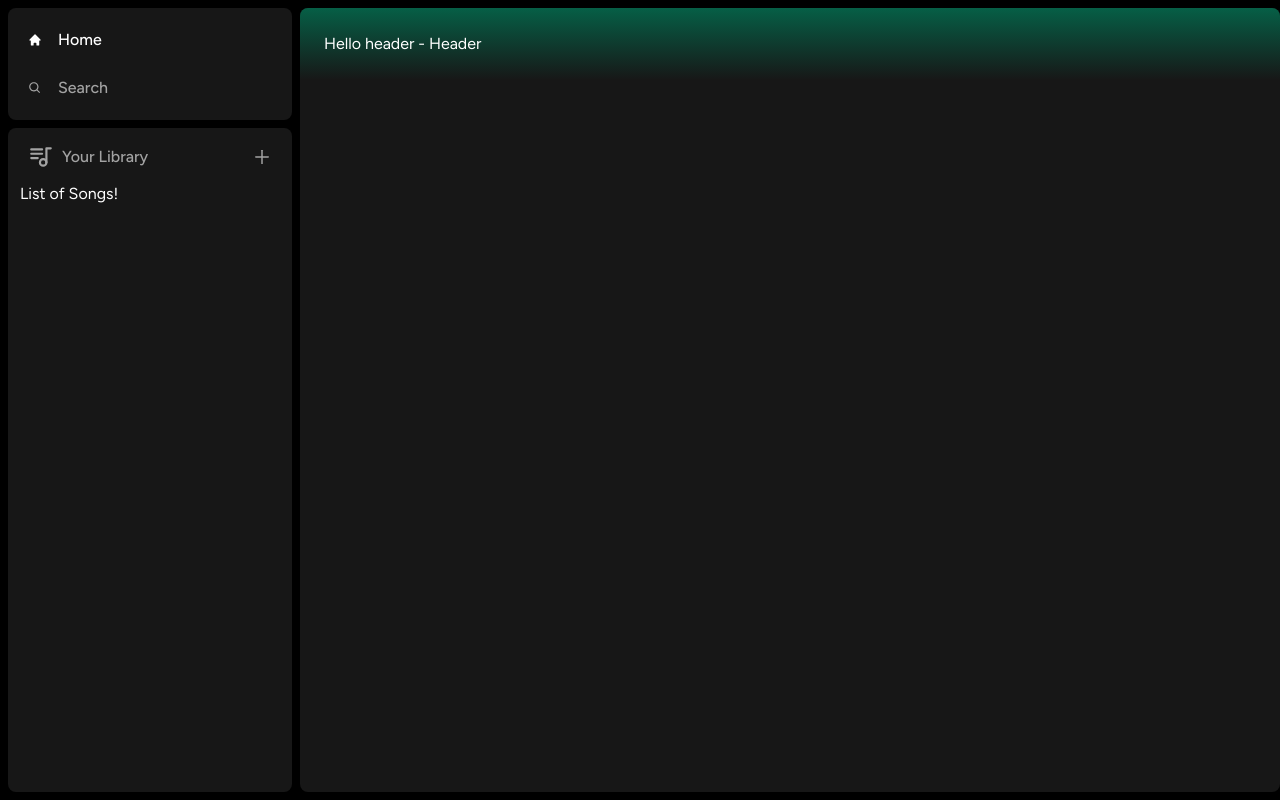
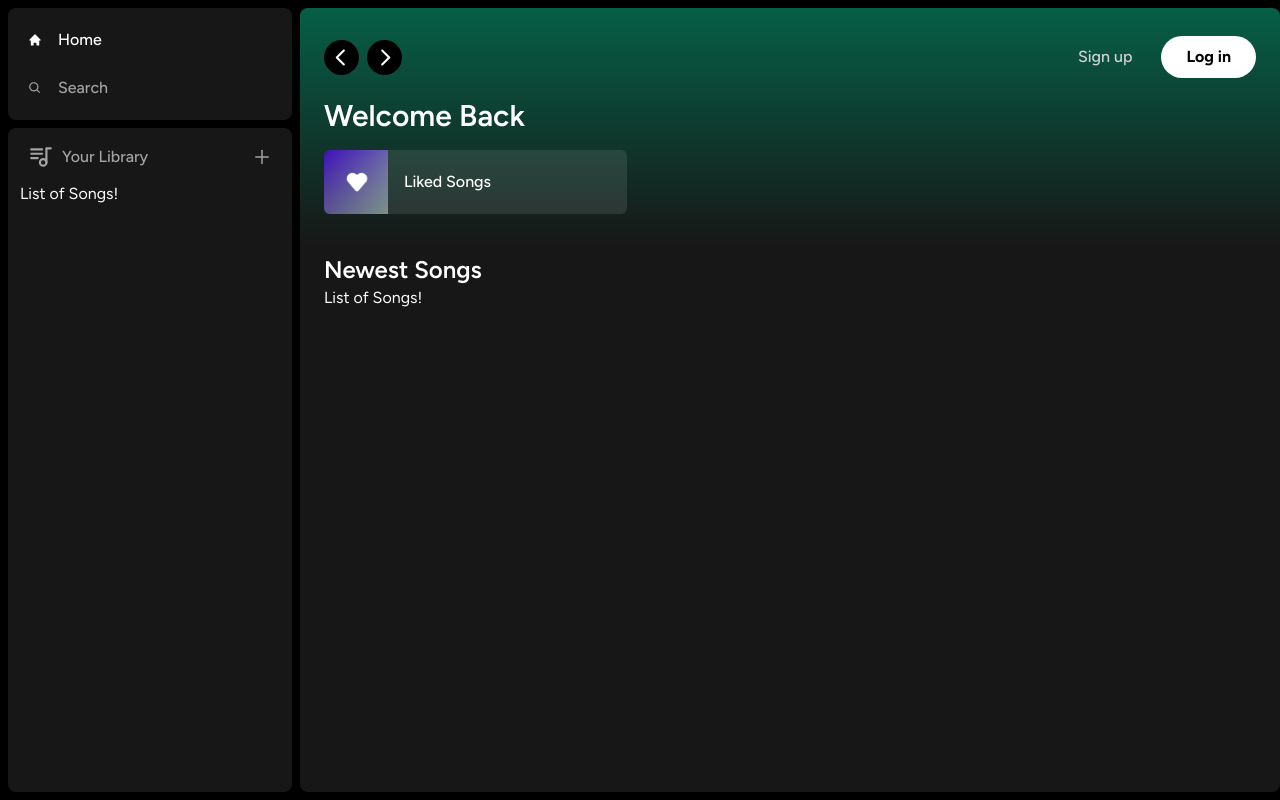
Before and after one commit to ManishManwani36/music-app, a Next.js app: page / in a window 1280 px wide. Built offline with nearby package versions, Linux system fonts and the light colour scheme.

Commit message:
feat(layout): completed basic layout

```diff
--- a/app/(site)/page.tsx
+++ b/app/(site)/page.tsx
@@ -1,9 +1,27 @@
 import Header from "@/components/Header";
+import ListItem from "@/components/ListItem";
 
 export default function Home() {
   return (
     <div className="bg-neutral-900 rounded-lg h-full w-full overflow-hidden overflow-y-auto">
-      <Header>Header</Header>
+      <Header>
+        <div className="mb-2 ">
+          <h1 className="text-white text-3xl font-semibold">Welcome Back</h1>
+          <div className="grid grid-cols-1 sm:grid-cols-2 xl:grid-cols-3 2xl:grid-cols-4 gap-3 mt-4">
+            <ListItem
+              image="/images/liked.png"
+              name="Liked Songs"
+              href="liked"
+            />
+          </div>
+        </div>
+      </Header>
+      <div className="mt-2 mb-7 px-6">
+        <div className="flex justify-between items-center">
+          <h1 className="text-white text-2xl font-semibold">Newest Songs</h1>
+        </div>
+        <div className="">List of Songs!</div>
+      </div>
     </div>
   );
 }
--- /dev/null
+++ b/components/Button.tsx
@@ -0,0 +1,27 @@
+import { forwardRef } from "react";
+import { twMerge } from "tailwind-merge";
+
+interface Props extends React.ButtonHTMLAttributes<HTMLButtonElement> {}
+
+const Button = forwardRef<HTMLButtonElement, Props>(
+  ({ children, className, disabled, type = "button", ...props }, ref) => {
+    return (
+      <button
+        type={type}
+        className={twMerge(
+          `w-full rounded-full bg-green-500 border border-transparent px-3 py-3 disabled:cursor-not-allowed disabled:opacity-50 text-black font-bold hover:opacity-75 transition`,
+          className,
+        )}
+        disabled={disabled}
+        ref={ref}
+        {...props}
+      >
+        {children}
+      </button>
+    );
+  },
+);
+
+Button.displayName = "Button";
+
+export default Button;
--- a/components/Header.tsx
+++ b/components/Header.tsx
@@ -1,7 +1,11 @@
 "use client";
 
-// import { useRouter } from "next/navigation";
+import { useRouter } from "next/navigation";
 import { twMerge } from "tailwind-merge";
+import { RxCaretLeft, RxCaretRight } from "react-icons/rx";
+import { HiHome } from "react-icons/hi";
+import { BiSearch } from "react-icons/bi";
+import Button from "./Button";
 
 interface Props {
   children: React.ReactNode;
@@ -9,7 +13,7 @@
 }
 
 export default function Header({ children, className }: Props) {
-  // const router = useRouter();
+  const router = useRouter();
   // const handleLogout = () => {};
 
   return (
@@ -19,7 +23,48 @@
         className,
       )}
     >
-      Hello header - {children}
+      <div className="w-full mb-4 flex items-center justify-between">
+        <div className="hidden md:flex gap-x-2 items-center">
+          <button
+            onClick={() => router.back()}
+            className="rounded-full bg-black flex items-center justify-center hover:opacity-75 transition"
+          >
+            <RxCaretLeft size={35} className="text-white" />
+          </button>
+          <button
+            onClick={() => router.forward()}
+            className="rounded-full bg-black flex items-center justify-center hover:opacity-75 transition"
+          >
+            <RxCaretRight size={35} className="text-white" />
+          </button>
+        </div>
+        <div className="flex md:hidden gap-x-2 items-center">
+          <button className="rounded-full p-2 bg-white flex items-center justify-center hover:opacity-75 transition">
+            <HiHome size={20} className="text-black" />
+          </button>
+          <button className="rounded-full p-2 bg-white flex items-center justify-center hover:opacity-75 transition">
+            <BiSearch size={20} className="text-black" />
+          </button>
+        </div>
+        <div className="flex justify-between items-center gap-x-4">
+          <>
+            <div className="">
+              <Button
+                onClick={() => {}}
+                className="bg-transparent text-neutral-300 font-medium"
+              >
+                Sign up
+              </Button>
+            </div>
+            <div className="">
+              <Button onClick={() => {}} className="bg-white px-6 py-2">
+                Log in
+              </Button>
+            </div>
+          </>
+        </div>
+      </div>
+      {children}
     </div>
   );
 }
--- /dev/null
+++ b/components/ListItem.tsx
@@ -0,0 +1,34 @@
+"use client";
+
+import Image from "next/image";
+import { useRouter } from "next/navigation";
+import { FaPlay } from "react-icons/fa";
+
+interface Props {
+  image: string;
+  name: string;
+  href: string;
+}
+
+export default function ListItem({ image, name, href }: Props) {
+  const router = useRouter();
+
+  const onClick = () => {
+    // TODO: Add auth before router.push(href);
+    router.push(href);
+  };
+  return (
+    <button
+      onClick={onClick}
+      className="relative group flex items-center rounded-md overflow-hidden gap-x-4 bg-neutral-100/10 hover:bg-neutral-100/20 transition pr-4 "
+    >
+      <div className="relative min-h-[64px] min-w-[64px]">
+        <Image src={image} alt={name} className="object-cover" fill />
+      </div>
+      <p className="font-medium truncate py-5">{name}</p>
+      <div className="absolute transition opacity-0 rounded-full flex items-center justify-center bg-green-500 p-4 drop-shadow-md right-5 group-hover:opacity-100 hover:scale-110">
+        <FaPlay className="text-black" />
+      </div>
+    </button>
+  );
+}
```
Also changed, not shown: public/images/liked.png (added).
